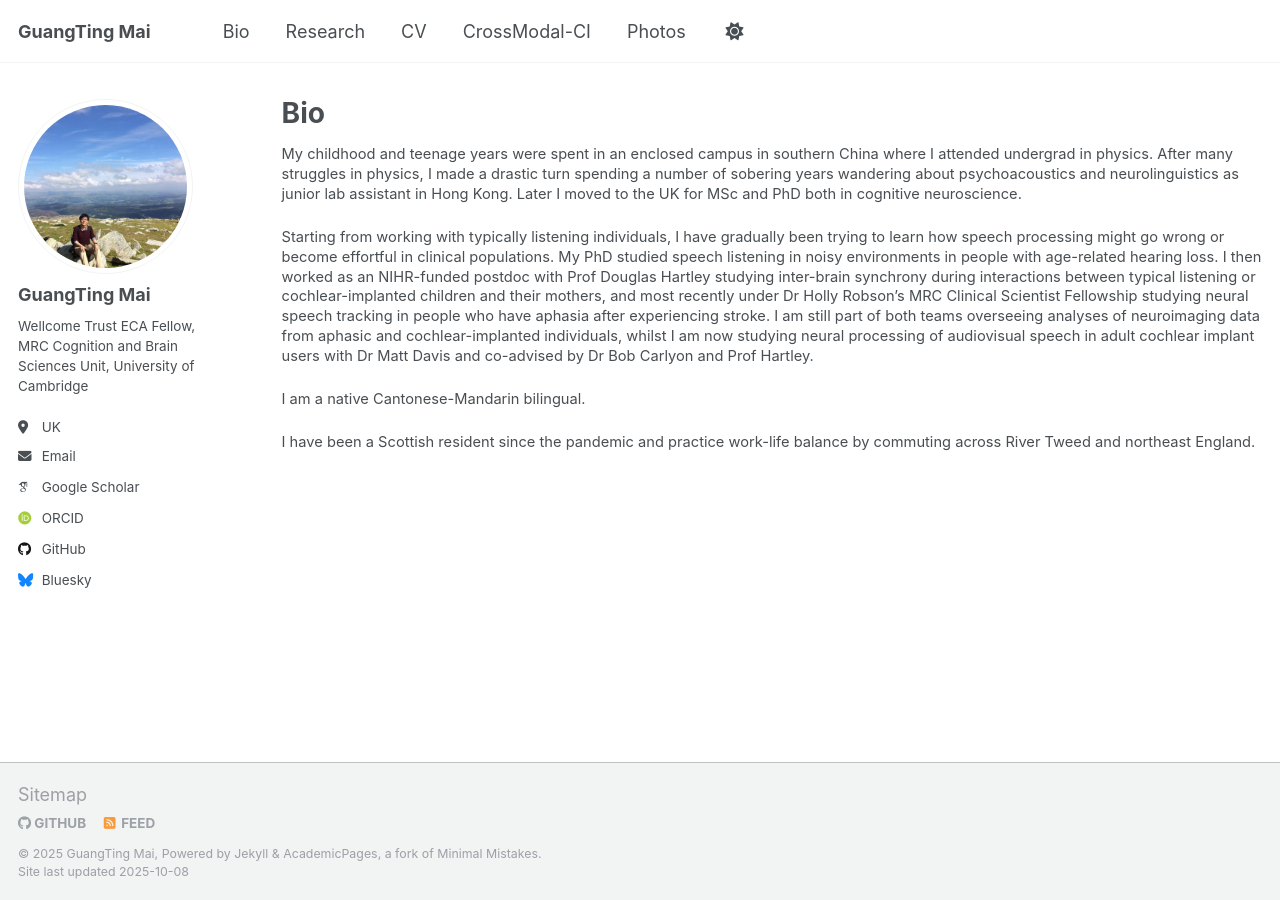
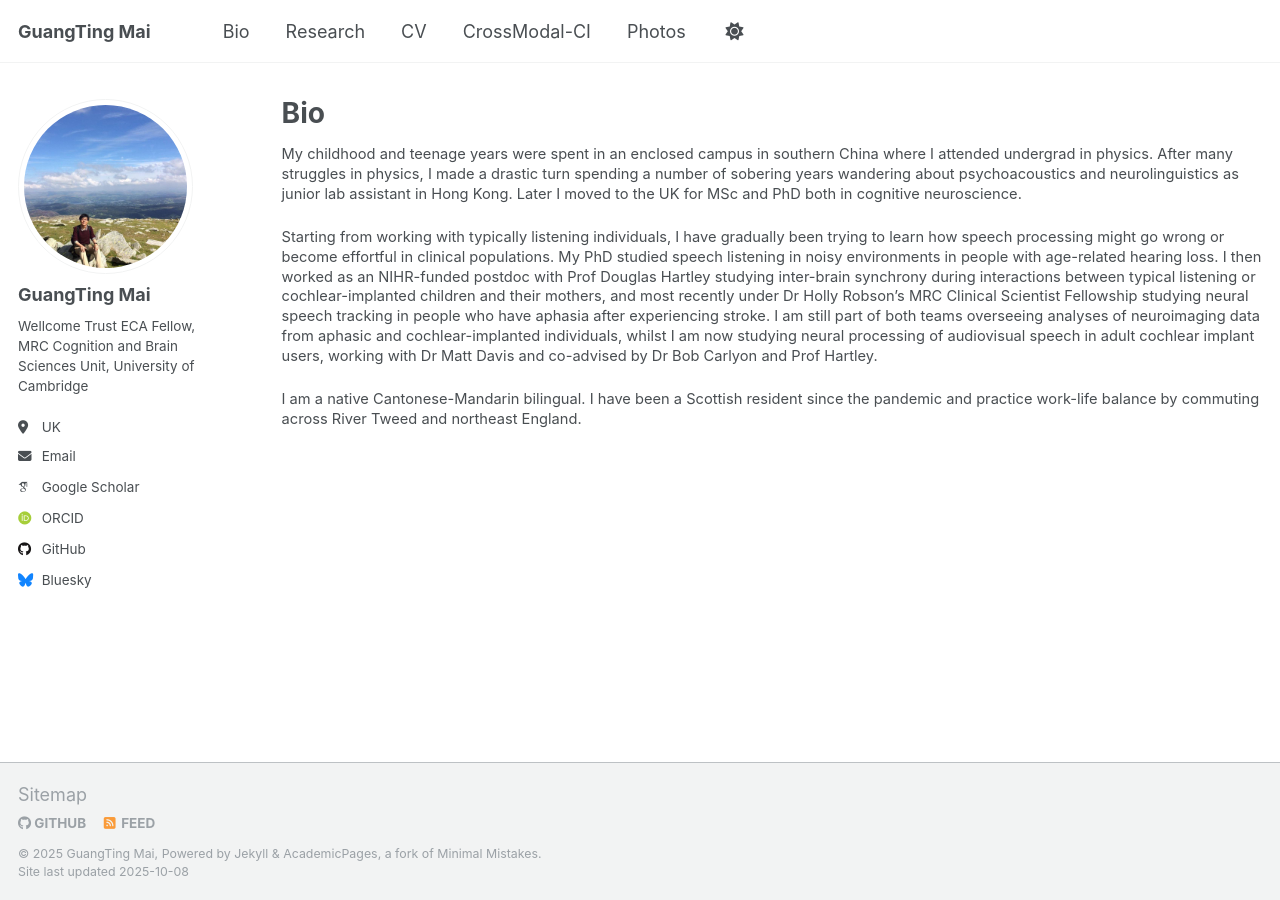
Before and after one commit to guangtingmai/guangtingmai.github.io, a Jekyll site: the page built from _pages/bio.html, in a window 1280 px wide. Built offline with Jekyll 4.4.1, drawn with Linux system fonts in a browser that asks for light colours; some web fonts are replaced.

Commit message:
Update bio.html

```diff
--- a/_pages/bio.html
+++ b/_pages/bio.html
@@ -14,8 +14,7 @@ author_profile: true
   studying inter-brain synchrony during interactions between typical listening or cochlear-implanted children and their mothers, and most recently
   under Dr Holly Robson’s MRC Clinical Scientist Fellowship studying neural speech tracking in people who have aphasia after experiencing stroke.
   I am still part of both teams overseeing analyses of neuroimaging data from aphasic and cochlear-implanted individuals, whilst I am now studying
-  neural processing of audiovisual speech in adult cochlear implant users with Dr Matt Davis and co-advised by Dr Bob Carlyon and Prof Hartley.
-</span></p>
-<p><span style="font-size: 11pt;line-height: 1.35;display: block;margin-bottom: 0.12vh">I am a native Cantonese-Mandarin bilingual.</span></p>
-<p><span style="font-size: 11pt;line-height: 1.35;display: block;margin-bottom: 0.12vh">I have been a Scottish resident since the pandemic and
-  practice work-life balance by commuting across River Tweed and northeast England.</span></p>
+  neural processing of audiovisual speech in adult cochlear implant users, working with Dr Matt Davis and co-advised by Dr Bob Carlyon and Prof
+  Hartley.</span></p>
+<p><span style="font-size: 11pt;line-height: 1.35;display: block;margin-bottom: 0.12vh">I am a native Cantonese-Mandarin bilingual. I have been
+  a Scottish resident since the pandemic and practice work-life balance by commuting across River Tweed and northeast England.</span></p>
```
